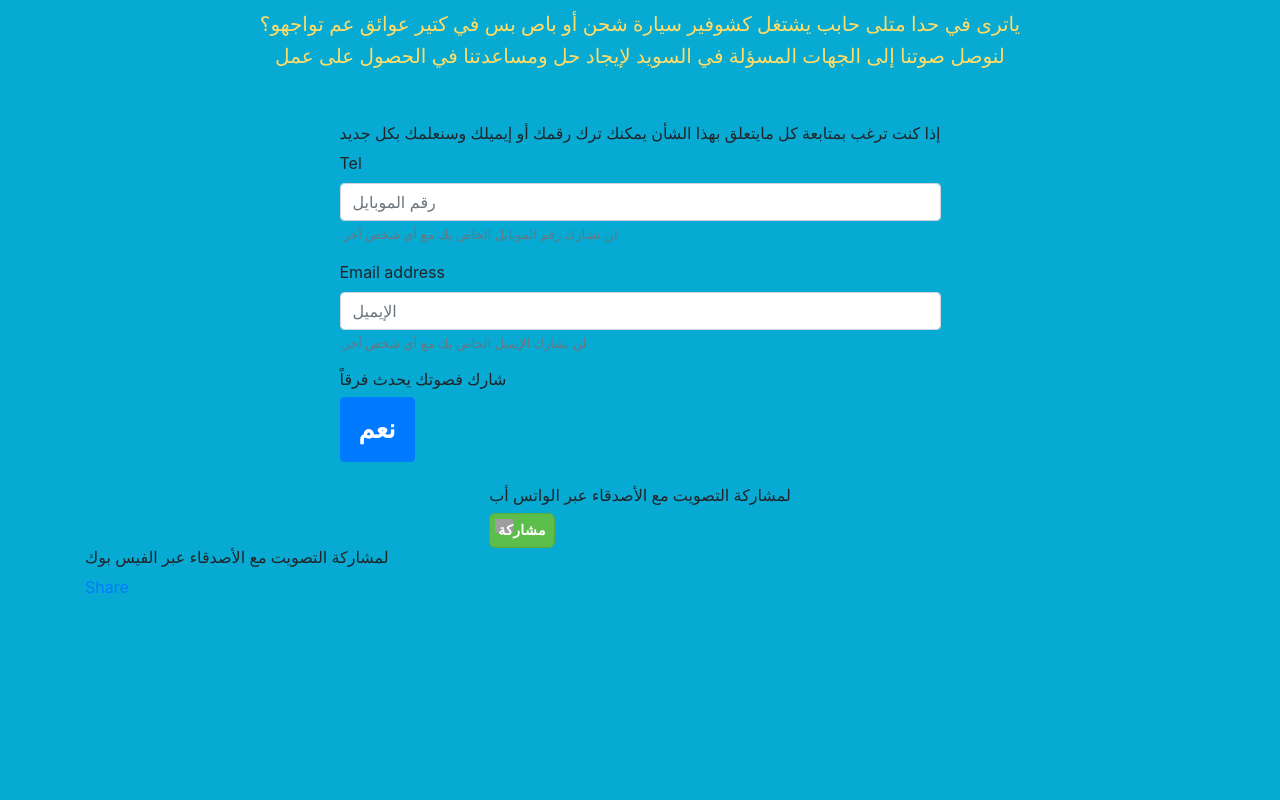
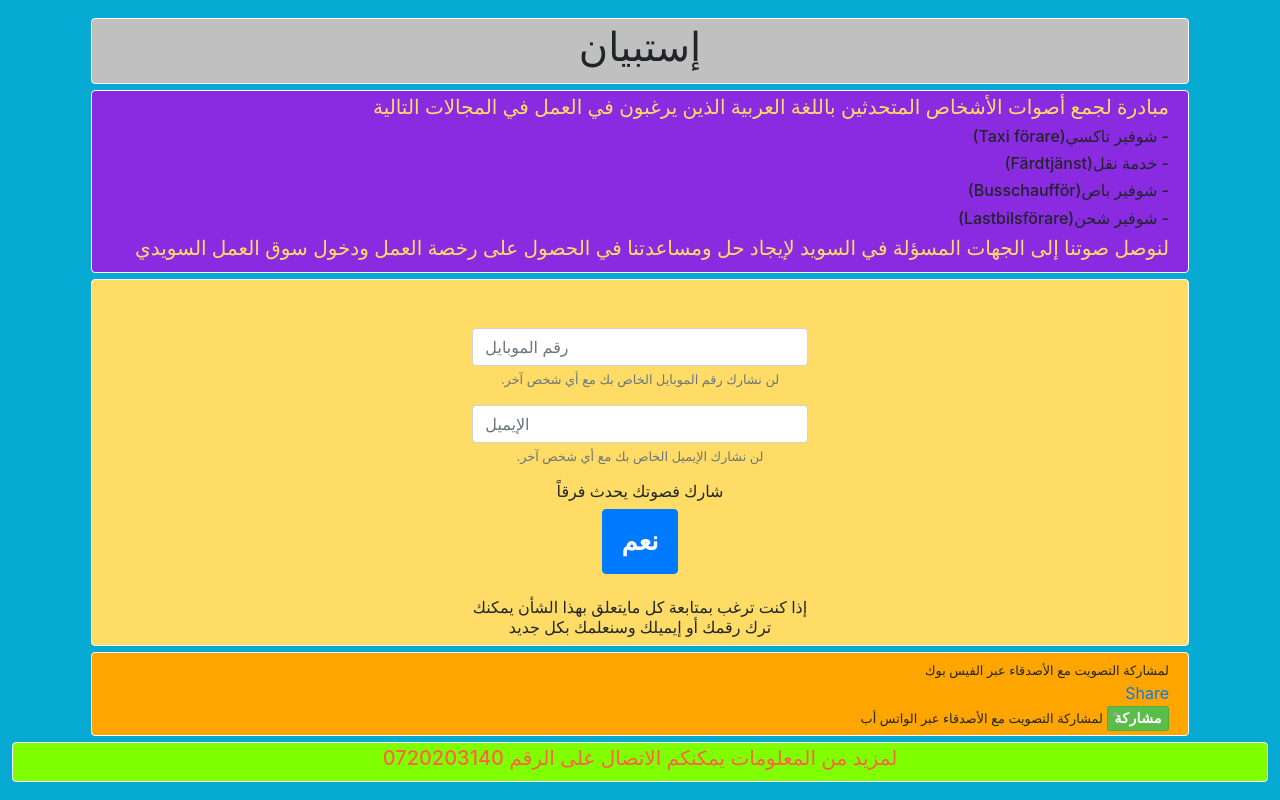
Before and after one commit to SamerSenbol/surveyApp, a PHP site: page / in a window 1280 px wide. Run offline with PHP 8.4, Linux system fonts and the light colour scheme; some libraries are stand-ins or nearby versions; grey boxes are pictures that could not be loaded.

Commit message:
Adding thanks and footer pages, testing new style grid.

```diff
--- /dev/null
+++ b/includes/footer.php
@@ -0,0 +1,7 @@
+<footer>
+        <div class="row">
+            <div class="col">
+                <h5>لمزيد من المعلومات يمكنكم الاتصال على الرقم 0720203140</h5>
+            </div>
+        </div>
+    </footer>
--- a/includes/html-end.php
+++ b/includes/html-end.php
@@ -1,3 +1,4 @@
-        <script src="//ajax.googleapis.com/ajax/libs/jquery/1.11.2/jquery.min.js"></script>
-    </body>
+    <script src="//ajax.googleapis.com/ajax/libs/jquery/1.11.2/jquery.min.js"></script>
+</body>
+
 </html>
--- a/index.php
+++ b/index.php
@@ -2,39 +2,81 @@
 include "./includes/html-start.php";
 ?>
     <div class="container">
-        <div class="row justify-content-center">
-            <h5>ياترى في حدا متلى حابب يشتغل كشوفير سيارة شحن أو باص بس في كتير عوائق عم تواجهو؟</h5>
-            <h5>لنوصل صوتنا إلى الجهات المسؤلة في السويد لإيجاد حل ومساعدتنا في الحصول على عمل</h5>
+        <div class="row" id="header">
+
+            <div class="col-12">
+                <h1>إستبيان</h1>
+            </div>
+
+        </div>
+
+        <div class="row" id="message">
+
+            <div class="col-12">
+                <h5>مبادرة لجمع أصوات الأشخاص المتحدثين باللغة العربية الذين يرغبون في العمل في المجالات التالية</h5>
+            </div>
+
+            <div class="col-12">
+                <h6> (Taxi förare)شوفير تاكسي -</h6>
+                <h6> (Färdtjänst)خدمة نقل -</h6>
+                <h6> (Busschaufför)شوفير باص -</h6>
+                <h6> (Lastbilsförare)شوفير شحن -</h6>
+            </div>
+
+            <div class="col-12">
+                <h5>لنوصل صوتنا إلى الجهات المسؤلة في السويد لإيجاد حل ومساعدتنا في الحصول على رخصة العمل ودخول سوق
+                    العمل السويدي</h5>
+            </div>
+
+        </div>
+
+
+        <div class="row" id="form">
+
+            <div class="col-sm-12 col-md-4">
                 <form action="insert.php" method="POST">
                     <div class="form-group"> <br><br>
-                    <h6>إذا كنت ترغب بمتابعة كل مايتعلق بهذا الشأن يمكنك ترك رقمك أو إيميلك وسنعلمك بكل جديد</h6>
-                    <label for="exampleInputEmail1">Tel</label>
-                    <input type="text" name="Tel" class="form-control" id="exampleInputEmail1" aria-describedby="emailHelp" placeholder="رقم الموبايل">
-                    <small id="emailHelp" class="form-text text-muted">.لن نشارك رقم الموبايل الخاص بك مع أي شخص آخر</small>
+                    <input type="text" name="Tel" class="form-control" id="exampleInputEmail1"
+                    aria-describedby="telHelp" placeholder="رقم الموبايل">
+                    <small id="telHelp" class="form-text text-muted">.لن نشارك رقم الموبايل الخاص بك مع أي شخص
+                        آخر</small>
                     </div>
                     <div class="form-group">
-                    <label for="exampleInputPassword1">Email address</label>
-                    <input type="email" name="Email" class="form-control" id="exampleInputPassword1" placeholder="الإيميل">
-                    <small id="emailHelp" class="form-text text-muted">.لن نشارك الإيميل الخاص بك مع أي شخص آخر</small>
+                        <input type="email" name="Email" class="form-control" id="exampleInputPassword1"
+                        placeholder="الإيميل">
+                        <small id="emailHelp" class="form-text text-muted">.لن نشارك الإيميل الخاص بك مع أي شخص
+                            آخر</small>
                         </div>
                         <h6>شارك فصوتك يحدث فرقاً</h6>
                         <button type="submit" name="submit" class="btn btn-primary">نعم</button><br><br>
+                        <h6>إذا كنت ترغب بمتابعة كل مايتعلق بهذا الشأن يمكنك ترك رقمك أو إيميلك وسنعلمك بكل جديد</h6>
                     </form>
-        </div>
-        <div class="row justify-content-center">
-            <div class="whatsup">
-                <h6>لمشاركة التصويت مع الأصدقاء عبر الواتس أب</h6>
-                <a data-text="شارك فصوتك يحدث فرقاً" data-link="http://www.doitonline.se/" class="whatsapp w3_whatsapp_btn w3_whatsapp_btn_large">مشاركة</a>
-            </div>
-        </div>
-        <div class="row justify-content-center">
-            <div id="fb-root"></div>
-                <script async defer crossorigin="anonymous" src="https://connect.facebook.net/en_US/sdk.js#xfbml=1&version=v4.0&appId=356632788307657&autoLogAppEvents=1"></script>
-            </div>
-            <h6>لمشاركة التصويت مع الأصدقاء عبر الفيس بوك </h6>
-            <div class="fb-share-button" data-href="http://www.doitonline.se/" data-layout="button_count" data-size="large"><a target="_blank" href="https://www.facebook.com/sharer/sharer.php?u=http%3A%2F%2Fwww.doitonline.se%2F&amp;src=sdkpreparse" class="fb-xfbml-parse-ignore">Share</a></div>
                 </div>
             </div>
 
+            <div class="row" id="share">
+
+                <div class="col-12">
+                    <div id="fb-root">
+                        <script async defer crossorigin="anonymous"
+                            src="https://connect.facebook.net/en_US/sdk.js#xfbml=1&version=v4.0&appId=356632788307657&autoLogAppEvents=1"></script>
+                        </div>
+                        <small>لمشاركة التصويت مع الأصدقاء عبر الفيس بوك </small>
+
+                    <div class="fb-share-button" data-href="http://www.doitonline.se/" data-layout="button_count"
+                        data-size="large"><a target="_blank"
+                            href="https://www.facebook.com/sharer/sharer.php?u=http%3A%2F%2Fwww.doitonline.se%2F&amp;src=sdkpreparse"
+                            class="fb-xfbml-parse-ignore">Share</a>
+                    </div>
+                    <div class="whatsup">
+                        <small>لمشاركة التصويت مع الأصدقاء عبر الواتس أب</small>
+                        <a data-text="شارك فصوتك يحدث فرقاً" data-link="http://www.doitonline.se/"
+                            class="whatsapp w3_whatsapp_btn w3_whatsapp_btn_large">مشاركة</a>
+                    </div>
+
+                </div>
+            </div>
+        </div>
         <?php
+include "./includes/footer.php";
 include "./includes/html-end.php";
--- a/insert.php
+++ b/insert.php
@@ -13,8 +13,9 @@ if($_SERVER["REQUEST_METHOD"] == "POST"){
 
     $sql="INSERT INTO `users`(`Email`, `Tel`, `Date`, `ipAddress` ) VALUES ('$Email', '$Tel' ,'$date' ,'$line')";
     $data = mysqli_query($con, $sql);
-       if($data){
-        echo "<h1>شكراً لكم على المشاركة</h1>";
+      if($data){
+      header("Location: thanks.php"); /* Redirect browser */
+      exit();
     }
     else{
     printf("Error message: %s\n", mysqli_error($con));
--- a/main.js
+++ b/main.js
@@ -31,4 +31,9 @@ $(document).ready(function() {
     alert("يرجى مشاركة هذا التصويت عبر الواتس أب في الجهاز المحمول");
     }
     });
+
+      // Toggle Form Fields
+      $('.products .product i').on('click',function(){
+        $(this).toggleClass('fa-plus fa-minus').next('p').slideToggle();
     });
+    });
--- a/style.css
+++ b/style.css
@@ -11,12 +11,63 @@ h5{
     padding: 12px 18px;
     font-size: 26px;
     font-weight: bold;
+}
 
+h1{
+    justify-content: center;
+}
+footer{
+    background-color: chartreuse;
+    text-align: center;
+    border-radius: 4px;
+    border: solid 1px;
+    border-color:white;
+    padding: 3px;
+}
+footer h5{
+   color: tomato;
+}
+#form{
+    background-color: #FFDC66;
+    margin: 6px;
+    border-radius: 4px;
+    justify-content: center;
+    border: solid 1px;
+    border-color:white;
+    text-align: center;
+}
+#share{
+    background-color: orange;
+    margin: 6px;
+    border-radius: 4px;
+    text-align: right;
+    border: solid 1px;
+    border-color:white;
+    padding: 4px;
+
+}
+#header{
+    background-color: silver;
+    margin: 6px;
+    border-radius: 4px;
+    text-align: center;
+    border: solid 1px;
+    border-color:white;
+    padding: 4px;
+}
+#message{
+    background-color: blueviolet;
+    margin: 6px;
+    border-radius: 4px;
+    text-align: right;
+    border: solid 1px;
+    border-color:white;
+    padding: 4px;
 }
 .w3_whatsapp_btn {
     background-image: url('icon.png');
     border: 1px solid rgba(0, 0, 0, 0.1);
-    border-radius: 4px;
+    border-radius: 1px;
     display: inline-block !important;
     position: relative;
     font-family: Arial,sans-serif;
@@ -28,7 +79,7 @@ h5{
     border-radius: 2px;
     background-color: #5cbe4a;
     background-repeat: no-repeat;
-    line-height: 1.2;
+    line-height: 0.8;
     text-decoration: none;
     text-align: left;
     }
@@ -36,8 +87,8 @@ h5{
     font-size: 12px;
     background-size: 16px;
     font-weight: bold;
-    background-position: 5px 2px;
-    padding: 3px;
+    background-position: 2px 1px;
+    padding: 1px;
     color: #fff !important;
     }
 
@@ -45,18 +96,18 @@ h5{
     font-size: 16px;
     background-size: 20px;
     background-position: 4px 2px;
-    padding: 4px;
+    padding: 1px;
     font-weight: bold;
     color: #fff !important;
     }
 
     .w3_whatsapp_btn_large {
-    border-radius: 6px;
+    border-radius: 3px;
     font-size: 14px;
     font-weight: bold;
-    background-size: 18px;
+    background-size: 5px;
     background-position: 5px 5px;
-    padding: 8px;
+    padding: 6px;
     color: #fff !important;
     }
 
```
Also changed, not shown: Thanks.php (added, +29 -0 lines), includes/html-start.php (+13 -4 lines). Lines whose indentation alone changed are shown as unchanged.
